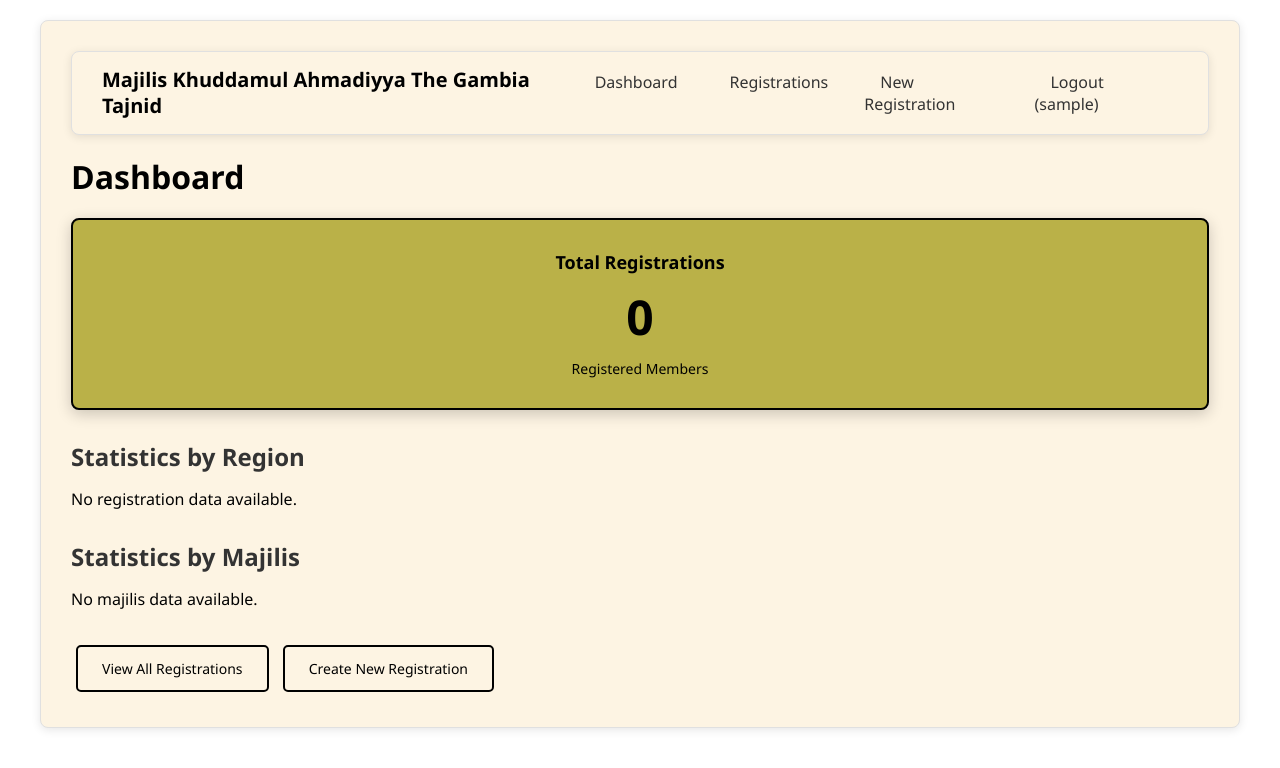
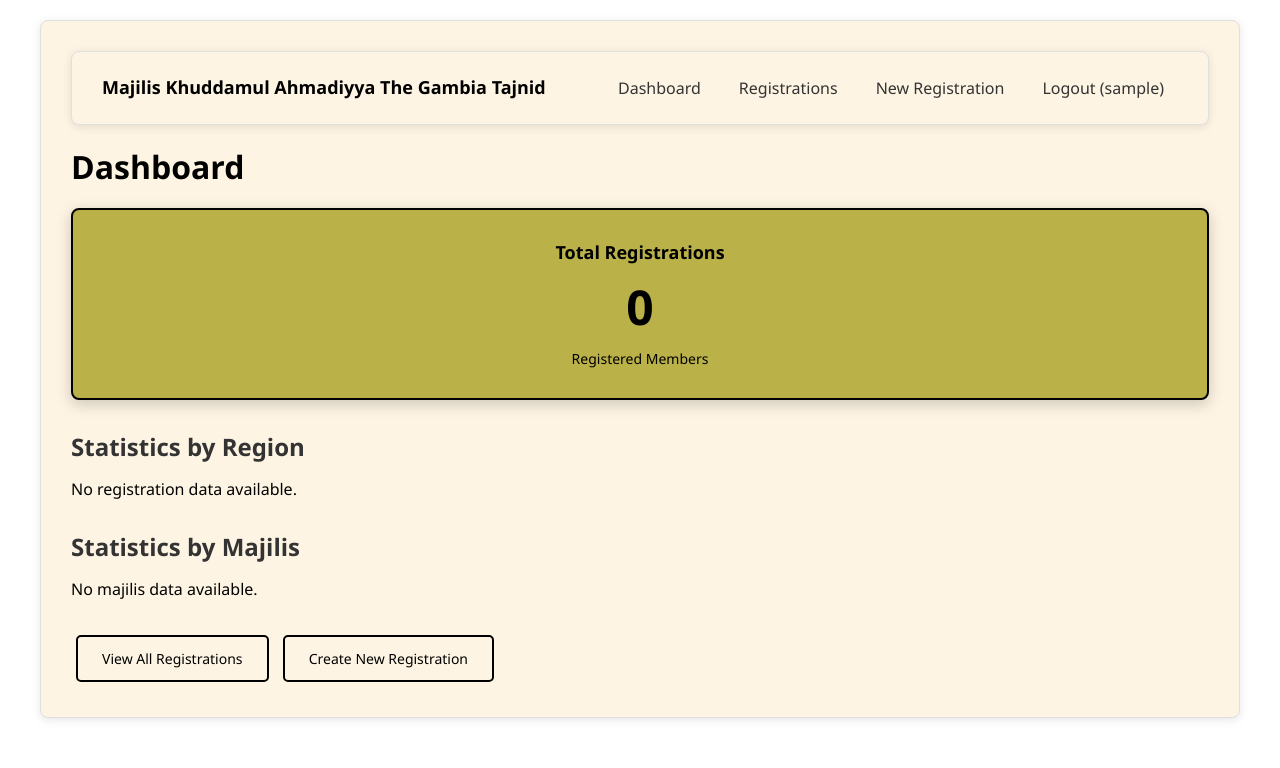
Before and after one commit to lonewolve24/mka_tajnid_2025, a Django app: page /dashboard/ in a window 1280 px wide. Shown: the top 768 px of the page. Run offline with Django 5.2, Linux system fonts and the light colour scheme; the visitor is signed in with stand-in values (Sample User, id 1); data that the repository does not hold is empty.

Commit message:
Update deployment command in railway.json, add python-decouple to requirements, implement environment-based database configuration in settings.py, enhance CSS styles for navbar and messages, and add auto-hide functionality for messages in base and login templates.

```diff
--- a/railway.json
+++ b/railway.json
@@ -4,6 +4,6 @@
         "builder": "RAILPACK"
     },
     "deploy": {
-        "startCommand": "python manage.py migrate && python manage.py collectstatic --noinput && gunicorn mysite.wsgi"
+        "startCommand": "python manage.py migrate && python manage.py collectstatic --noinput && gunicorn config.wsgi:application"
     }
 }
--- a/requirements.txt
+++ b/requirements.txt
@@ -2,5 +2,6 @@
 Django==6.0
 gunicorn==22.0.0
 psycopg2==2.9.9
+python-decouple==3.8
 sqlparse==0.5.5
 whitenoise==6.7.0
--- a/static/css/style.css
+++ b/static/css/style.css
@@ -33,28 +33,46 @@
     justify-content: space-between;
     align-items: center;
     border: 1px solid #e0e0e0;
+    flex-wrap: nowrap;
+    gap: 20px;
 }
 
 .navbar-brand {
-    font-size: 20px;
+    font-size: 18px;
     font-weight: bold;
     color: #000;
     text-decoration: none;
     line-height: 1.3;
+    white-space: nowrap;
+    flex-shrink: 1;
+    min-width: 0;
 }
 
 .navbar-nav {
     display: flex;
-    gap: 20px;
+    gap: 10px;
     list-style: none;
+    margin: 0;
+    padding: 0;
+    flex-wrap: nowrap;
+    flex-shrink: 0;
+}
+
+.navbar-nav li {
+    display: flex;
+    align-items: center;
 }
 
 .navbar-nav a {
     color: #333;
     text-decoration: none;
-    padding: 8px 16px;
+    padding: 10px 14px;
     border-radius: 5px;
-    transition: background-color 0.3s;
+    transition: all 0.3s;
+    white-space: nowrap;
+    display: block;
+    width: 100%;
+    text-align: center;
 }
 
 .navbar-nav a:hover {
@@ -234,6 +252,8 @@
     font-weight: 500;
     border: 2px solid;
     background-color: #fdf4e3;
+    transition: opacity 0.3s ease-in-out;
+    opacity: 1;
 }
 
 .message.success {
@@ -435,11 +455,23 @@
     .navbar {
         flex-direction: column;
         gap: 15px;
+        flex-wrap: wrap;
+    }
+
+    .navbar-brand {
+        font-size: 14px;
+        text-align: center;
     }
 
     .navbar-nav {
         flex-direction: column;
         width: 100%;
+        gap: 8px;
+    }
+
+    .navbar-nav a {
+        width: 100%;
+        padding: 12px;
     }
 
     .stats-container {
--- a/tagnid/templates/tagnid/base.html
+++ b/tagnid/templates/tagnid/base.html
@@ -33,5 +33,28 @@
         {% block content %}
         {% endblock %}
     </div>
+
+    <script>
+        // Auto-hide messages after 7 seconds
+        document.addEventListener('DOMContentLoaded', function() {
+            const messages = document.querySelectorAll('.message');
+            messages.forEach(function(message) {
+                // Show message with fade-in
+                message.style.opacity = '0';
+                message.style.transition = 'opacity 0.3s ease-in-out';
+                setTimeout(function() {
+                    message.style.opacity = '1';
+                }, 100);
+
+                // Hide message after 7 seconds with fade-out
+                setTimeout(function() {
+                    message.style.opacity = '0';
+                    setTimeout(function() {
+                        message.style.display = 'none';
+                    }, 300); // Wait for fade-out animation
+                }, 7000); // 7 seconds
+            });
+        });
+    </script>
 </body>
 </html>
```
Also changed, not shown: config/settings.py (+20 -5 lines), tagnid/templates/tagnid/login.html (+23 -0 lines).
